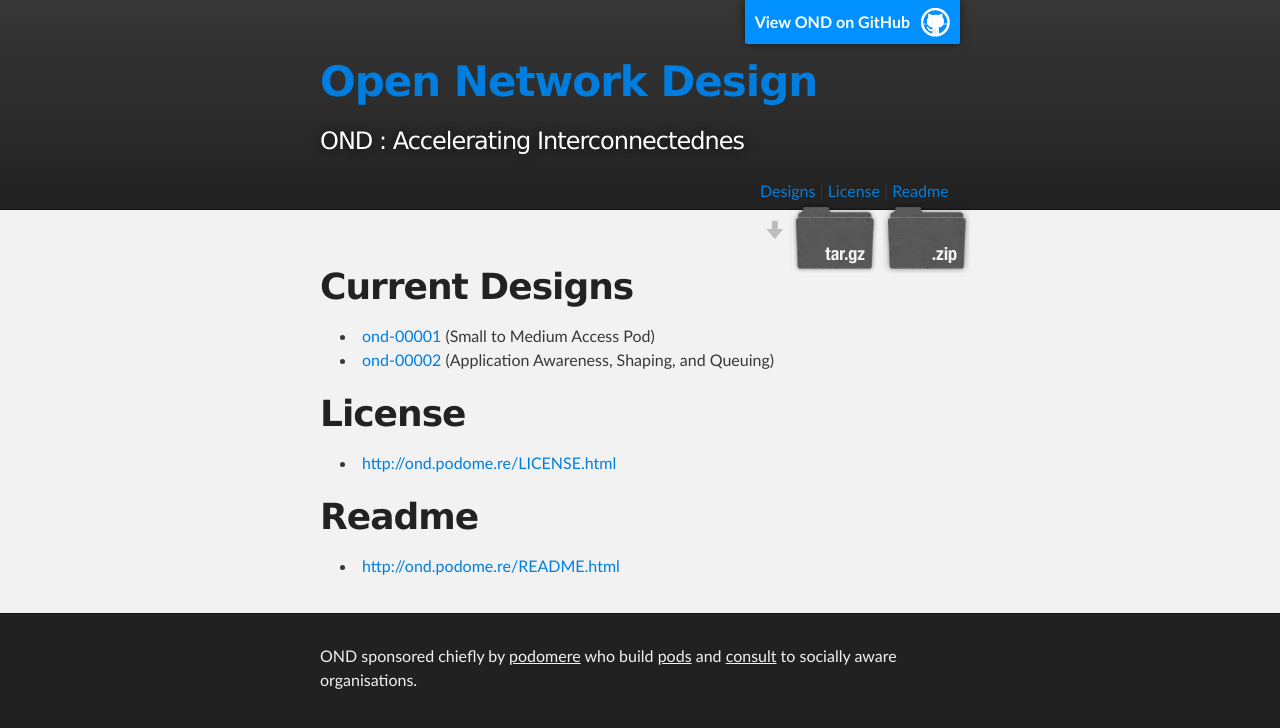
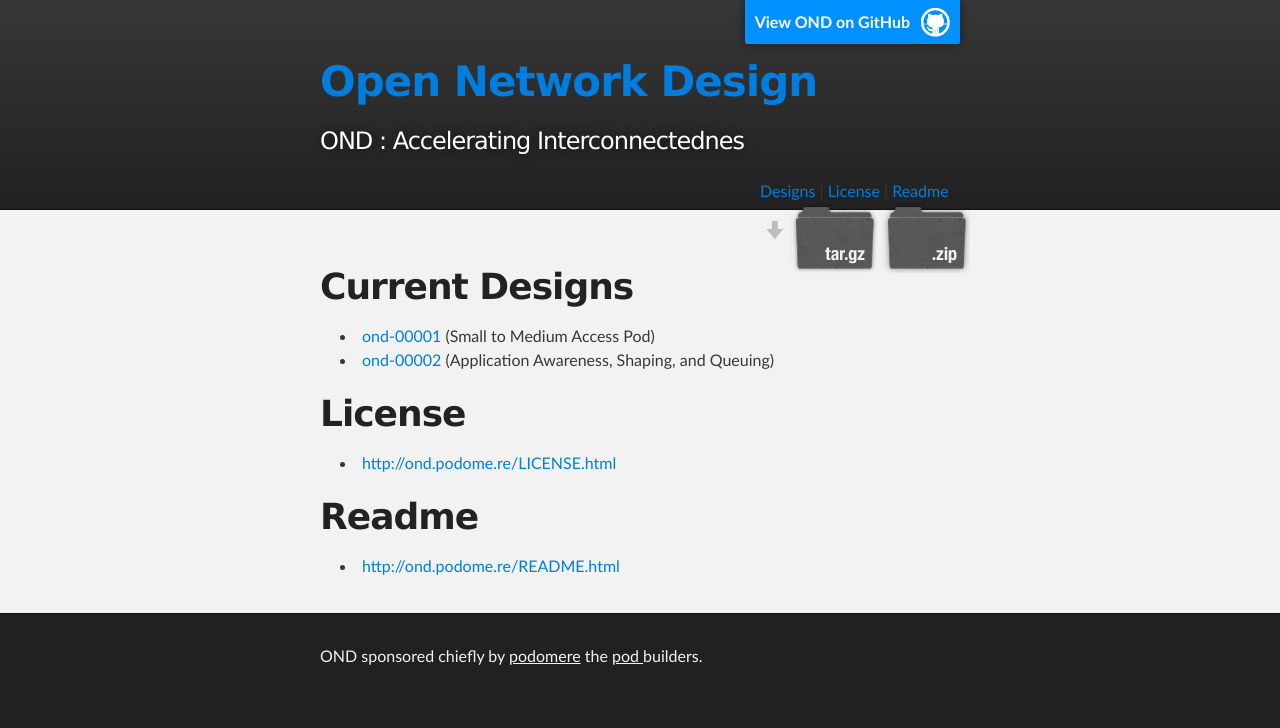
Before and after one commit to podomere/ond, a Jekyll site: the page built from designs.md, in a window 1280 px wide. Shown: the top 728 px of the page. Built offline with Jekyll 4.4.1, drawn with Linux system fonts in a browser that asks for light colours.

Commit message:
Update footer.html

```diff
--- a/_includes/footer.html
+++ b/_includes/footer.html
@@ -1,7 +1,7 @@
     <!-- FOOTER  -->
     <div id="footer_wrap" class="outer">
       <footer class="inner">
-        <p class="copyright">OND sponsored chiefly by <a href="https://podomere.com">podomere</a> who build <a href="http://pod.podomere.com">pods</a> and <a href="http://consult.podomere.com">consult</a> to socially aware organisations.</p>
+        <p class="copyright">OND sponsored chiefly by <a href="https://podomere.com">podomere</a> the <a href="http://pod.podomere.com">pod </a> builders.</p>
          </footer>
     </div>
 
```
